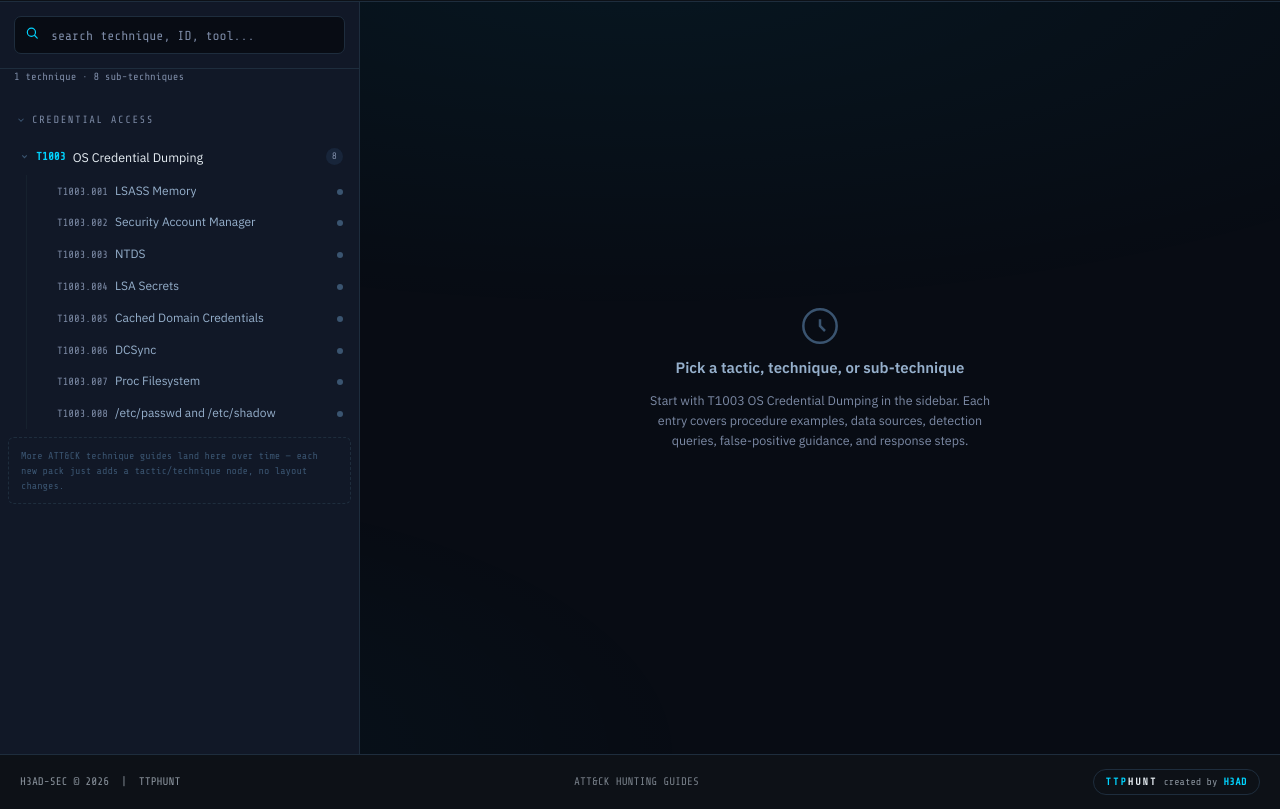
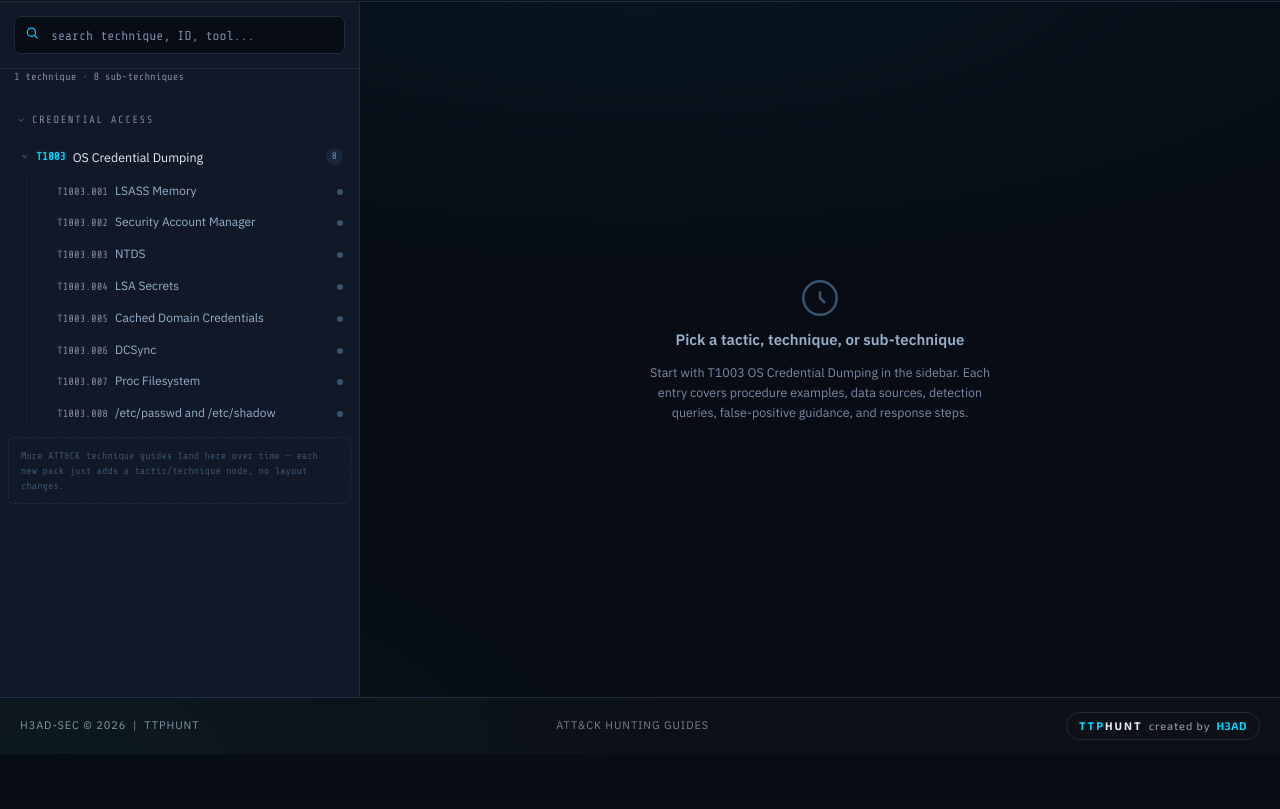
Before and after one commit to h3ad-sec/TTPHUNT, a plain HTML site: page index.html in a window 1280 px wide. Shown: the part 46-855 px from the top of the page. After the commit the page ends 800 px from the top, so only its background shows below. Drawn offline with nearby package versions, Linux system fonts and the light colour scheme.

Commit message:
Fix footer: correct font/color to platform standard, fix sticky-to-bottom layout

```diff
--- a/index.html
+++ b/index.html
@@ -60,7 +60,7 @@ body.light{
 html{scroll-behavior:smooth;}
 a:focus-visible,button:focus-visible,[tabindex]:focus-visible{outline:2px solid var(--primary);outline-offset:2px;border-radius:3px;}
 body{background:var(--bg);color:var(--text);font-family:'Exo 2',sans-serif;font-size:14px;line-height:1.6;
-  min-height:100vh;transition:background .25s,color .25s;overflow-x:hidden;}
+  min-height:100dvh;display:flex;flex-direction:column;transition:background .25s,color .25s;overflow-x:hidden;}
 body::before{content:'';position:fixed;inset:0;pointer-events:none;z-index:0;
   background:radial-gradient(ellipse 80% 45% at 50% 0%,rgba(0,212,255,.055) 0%,transparent 100%),
              radial-gradient(ellipse 50% 35% at 5% 100%,rgba(0,212,255,.04) 0%,transparent 100%);}
@@ -117,12 +117,13 @@ body.light .toggle-thumb{transform:translateX(22px);}
 
 /* ── Footer ── */
 .tracer-footer{flex-shrink:0;border-top:1px solid var(--border);padding:14px 20px;display:flex;align-items:center;
-  justify-content:space-between;font-family:var(--mono);font-size:11px;flex-wrap:wrap;gap:10px;background:var(--panel);}
+  justify-content:space-between;font-family:var(--ui);font-size:var(--fs-xs);color:var(--muted);letter-spacing:.08em;
+  flex-wrap:wrap;gap:10px;background:var(--panel);}
 .footer-left{color:var(--muted);}
 .footer-right{color:var(--muted);text-transform:uppercase;opacity:.85;}
 .footer-credit-row{display:flex;align-items:center;justify-content:center;gap:10px;flex-wrap:wrap;}
 .footer-credit-pill{display:inline-flex;flex-wrap:nowrap;align-items:center;gap:6px;padding:4px 12px;border:1px solid var(--border);
-  border-radius:20px;font-family:var(--mono);font-size:10px;text-decoration:none;transition:.15s;}
+  border-radius:999px;font-family:'Exo 2',sans-serif;font-weight:500;font-size:var(--fs-xs);text-decoration:none;transition:.15s;}
 .footer-credit-pill:hover{border-color:var(--accent);}
 .footer-credit-pill .credit-tool{font-weight:700;letter-spacing:2px;}
 .footer-credit-pill .credit-by{color:var(--muted);}
@@ -132,8 +133,8 @@ body.light .footer-left,body.light .footer-right,body.light .footer-credit-pill
 body.light .footer-credit-pill .credit-name{color:#0A6EA8;}
 
 /* ── App shell: sidebar tree + detail panel ── */
-.tt-app{position:relative;z-index:1;padding-top:var(--nav-h);min-height:100dvh;display:flex;flex-direction:column;font-family:var(--ui);}
-.tt-body{flex:1;display:flex;min-height:0;height:calc(100dvh - var(--nav-h));}
+.tt-app{position:relative;z-index:1;padding-top:var(--nav-h);flex:1;min-height:0;display:flex;flex-direction:column;font-family:var(--ui);}
+.tt-body{flex:1;display:flex;min-height:0;}
 .tt-sidebar{width:360px;max-width:100%;flex-shrink:0;border-right:1px solid var(--border);display:flex;flex-direction:column;
   background:var(--panel-alt);min-height:0;transition:transform .25s var(--ease);}
 .tt-sidebar-backdrop{display:none;}
```
